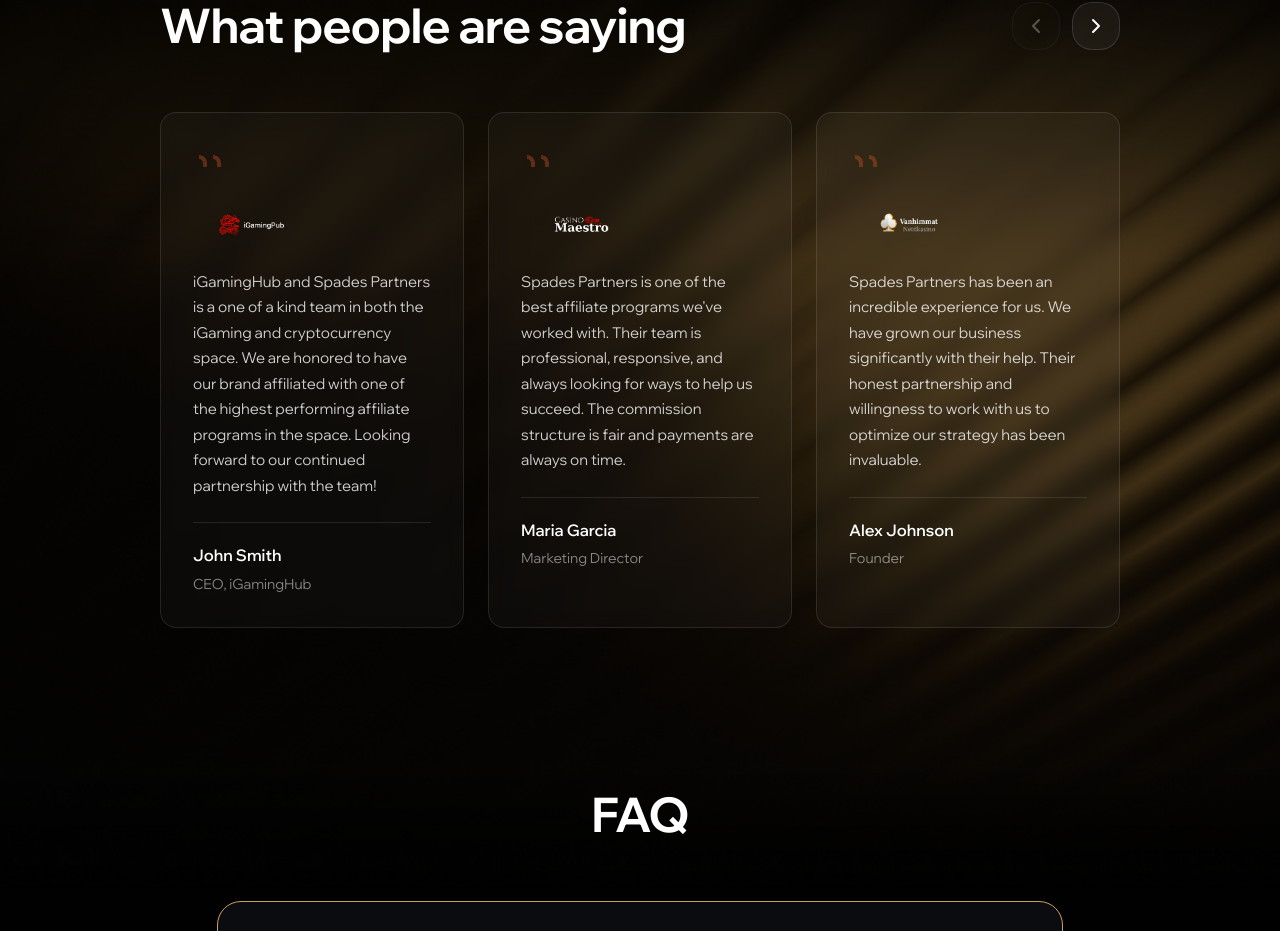
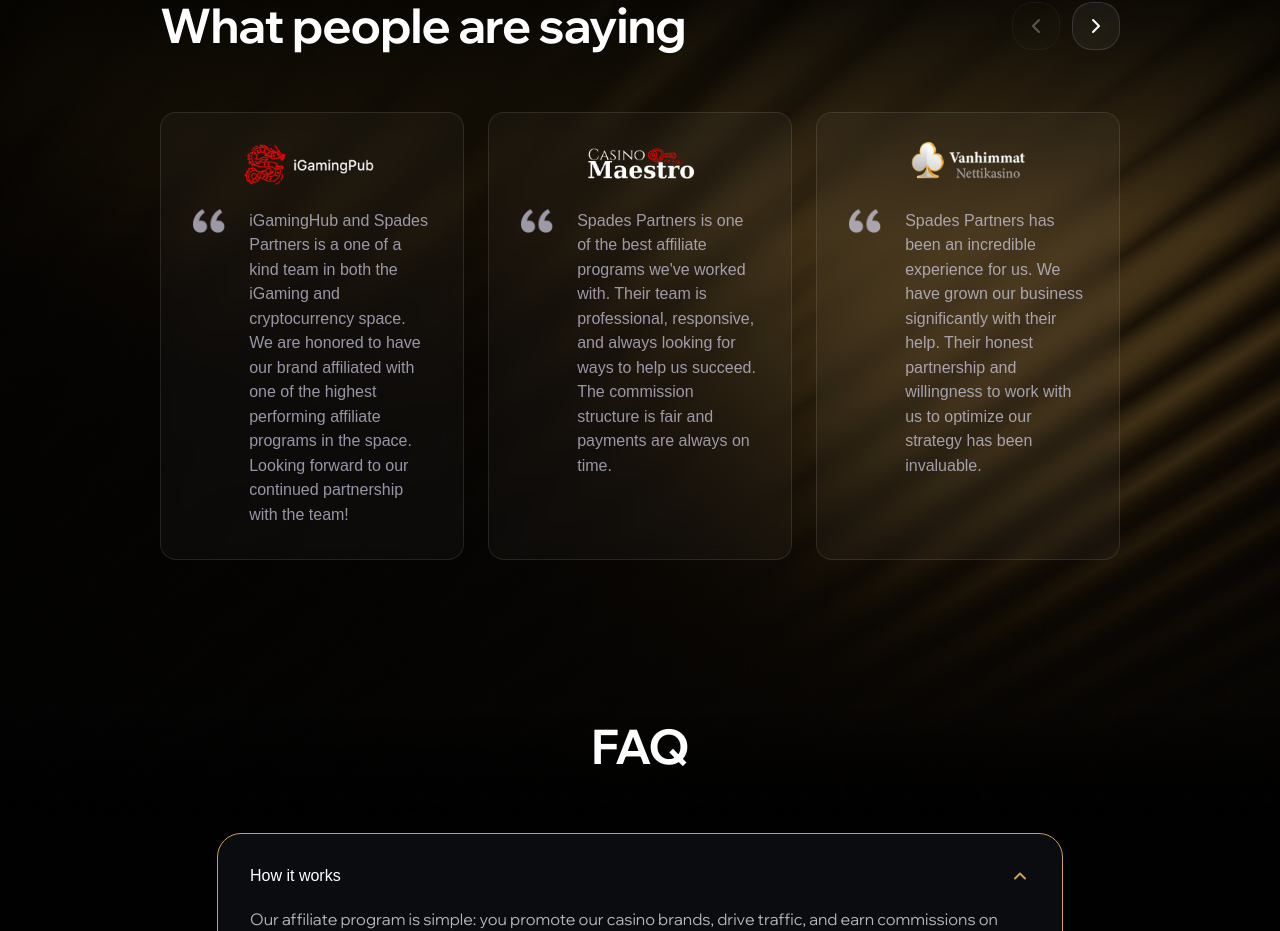
Before and after one commit to bogoslovskiydenis/spades-partners, a Nuxt app: page / in a window 1280 px wide. Shown: the part 3938-4869 px from the top of the page. Built offline with nearby package versions, Linux system fonts and the light colour scheme.

Commit message:
изменил стили в Testimonials

```diff
--- a/app/components/sections/Testimonials.vue
+++ b/app/components/sections/Testimonials.vue
@@ -52,30 +52,16 @@
                 :key="testimonial.id"
                 class="testimonial-card"
               >
-                <div class="quote-icon">
-                  <svg width="32" height="32" viewBox="0 0 32 32" fill="none">
-                    <path
-                      d="M10 18C10 15.7909 8.20914 14 6 14V10C10.4183 10 14 13.5817 14 18V22H10V18Z"
-                      fill="currentColor"
-                    />
-                    <path
-                      d="M24 18C24 15.7909 22.2091 14 20 14V10C24.4183 10 28 13.5817 28 18V22H24V18Z"
-                      fill="currentColor"
-                    />
-                  </svg>
-                </div>
-
                 <div class="brand-logo">
                   <img :src="testimonial.logo" :alt="testimonial.brand" />
                 </div>
 
-                <p class="testimonial-text">{{ testimonial.text }}</p>
+                <div class="cards">
+                  <div class="quote-icon">
+                    <img src="../../assets/images/brekets.png" alt="brekets" />
+                  </div>
 
-                <div class="testimonial-footer">
-                  <div class="author-info">
-                    <div class="author-name">{{ testimonial.author }}</div>
-                    <div class="author-role">{{ testimonial.role }}</div>
-                  </div>
+                  <p class="testimonial-text">{{ testimonial.text }}</p>
                 </div>
               </div>
             </div>
@@ -131,32 +117,24 @@ const testimonials = ref([
     brand: 'iGamingHub',
     logo: card1,
     text: 'iGamingHub and Spades Partners is a one of a kind team in both the iGaming and cryptocurrency space. We are honored to have our brand affiliated with one of the highest performing affiliate programs in the space. Looking forward to our continued partnership with the team!',
-    author: 'John Smith',
-    role: 'CEO, iGamingHub',
   },
   {
     id: 2,
     brand: 'Casino Maestro',
     logo: card2,
     text: "Spades Partners is one of the best affiliate programs we've worked with. Their team is professional, responsive, and always looking for ways to help us succeed. The commission structure is fair and payments are always on time.",
-    author: 'Maria Garcia',
-    role: 'Marketing Director',
   },
   {
     id: 3,
     brand: 'Voutilainet',
     logo: card3,
     text: 'Spades Partners has been an incredible experience for us. We have grown our business significantly with their help. Their honest partnership and willingness to work with us to optimize our strategy has been invaluable.',
-    author: 'Alex Johnson',
-    role: 'Founder',
   },
   {
     id: 4,
     brand: 'BetHub Pro',
     logo: card3,
     text: 'Working with Spades Partners has transformed our affiliate business. The support team is always available, and they provide excellent marketing materials and insights that help us convert more traffic.',
-    author: 'Sarah Chen',
-    role: 'Head of Partnerships',
   },
 ]);
 
@@ -364,8 +342,7 @@ onUnmounted(() => {
 }
 
 .quote-icon {
-  color: rgba(255, 100, 50, 0.3);
-  margin-bottom: 20px;
+  color: #e6e5ffa3;
 }
 
 .brand-logo {
@@ -376,38 +353,15 @@ onUnmounted(() => {
 }
 
 .brand-logo img {
-  max-height: 100%;
-  max-width: 120px;
   object-fit: contain;
 }
 
 .testimonial-text {
-  color: rgba(255, 255, 255, 0.8);
-  font-size: 15px;
-  line-height: 1.7;
-  margin-bottom: 24px;
-}
-
-.testimonial-footer {
-  border-top: 1px solid rgba(255, 255, 255, 0.1);
-  padding-top: 20px;
-}
-
-.author-info {
-  display: flex;
-  flex-direction: column;
-  gap: 4px;
-}
-
-.author-name {
-  color: #ffffff;
+  font-family: Font, sans-serif;
+  font-weight: 400;
   font-size: 16px;
-  font-weight: 600;
-}
-
-.author-role {
-  color: rgba(255, 255, 255, 0.5);
-  font-size: 14px;
+  line-height: 153%;
+  color: #e6e5ffa3;
 }
 
 .faq-list {
@@ -481,7 +435,16 @@ onUnmounted(() => {
   font-size: 15px;
   line-height: 1.7;
 }
+.cards {
+  display: flex;
+  gap: 24px;
+}
 
+.quote-icon img {
+  max-width: 32.3271484375px;
+  max-height: 24.41628074645996px;
+  opacity: 1;
+}
 @media (max-width: 1200px) {
   .testimonial-card {
     min-width: calc(50% - 12px);
```
Also changed, not shown: app/assets/images/brekets.png (added).
